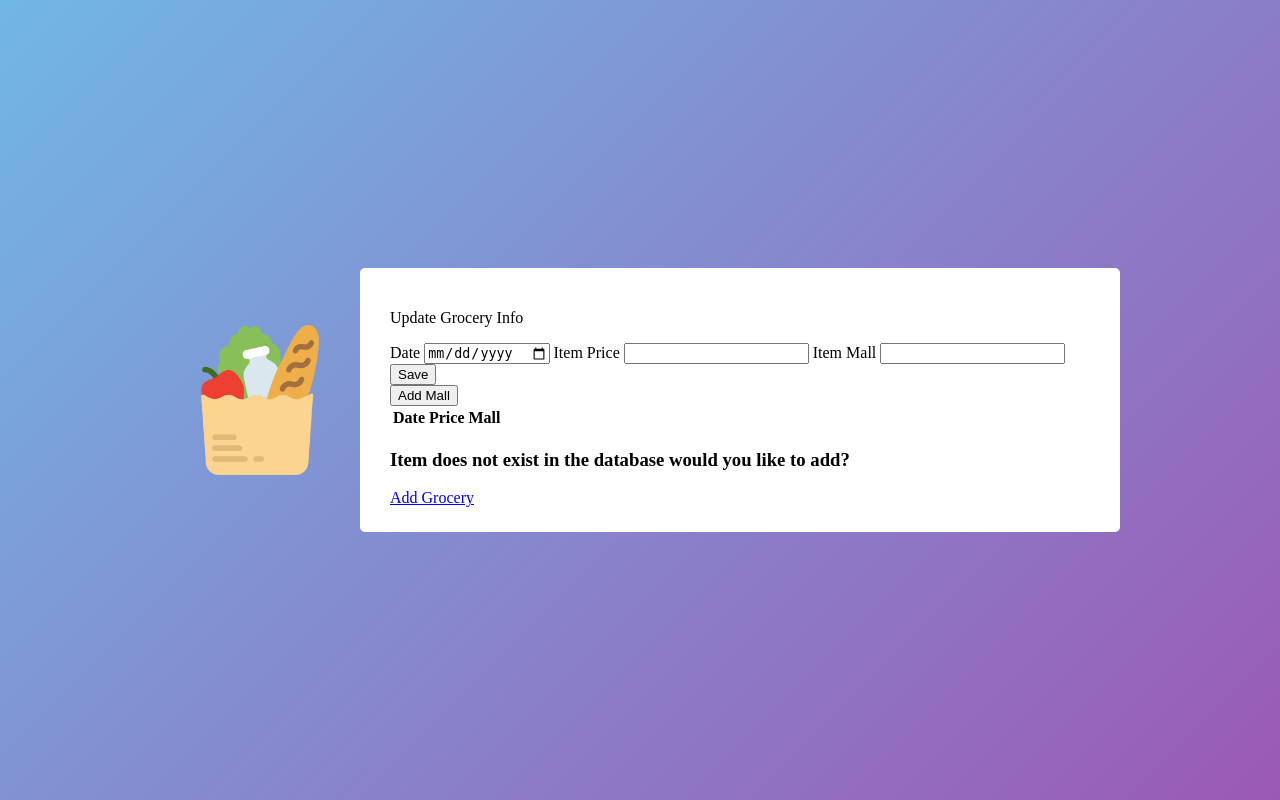
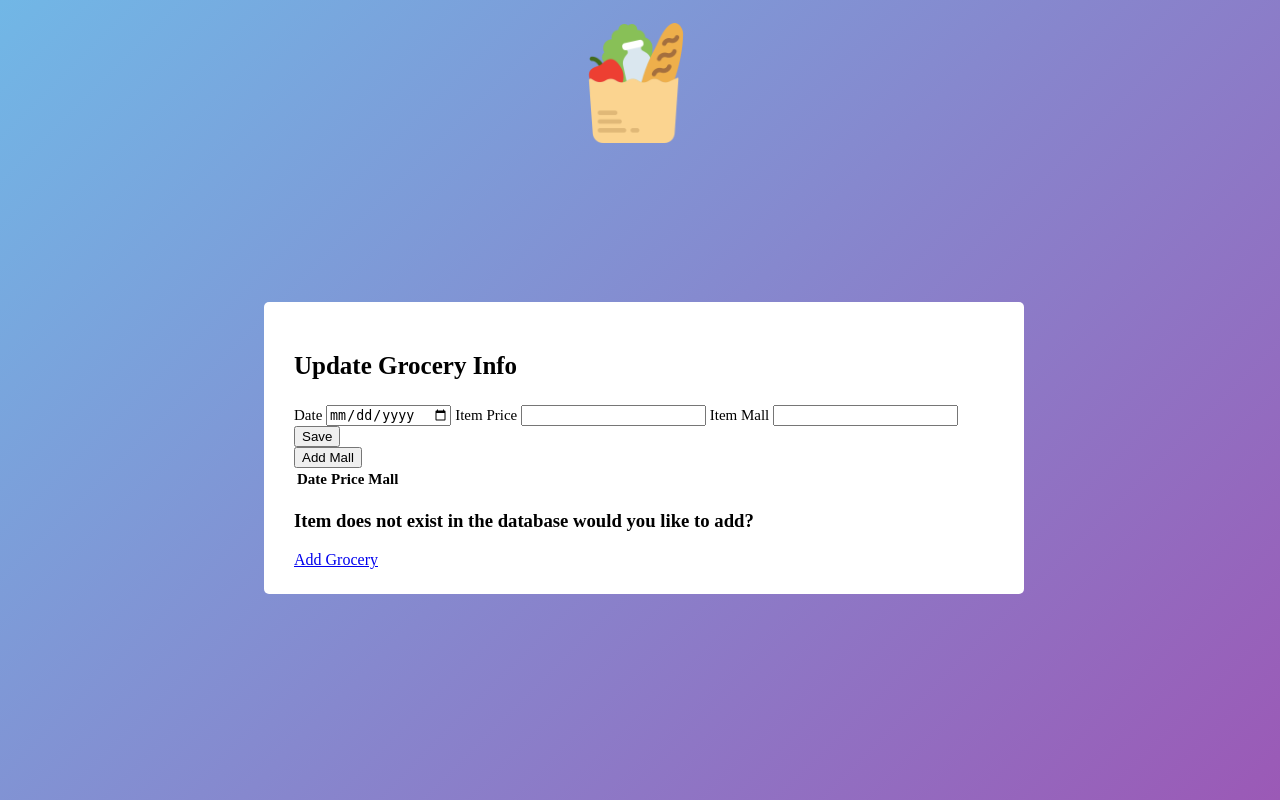
Before and after one commit to samuelomondi22/newgrocery, a Django app: page /search/ in a window 1280 px wide. Run offline with Django 3.2, Linux system fonts and the light colour scheme; data comes from the database, SQL or seed files in the repository; lists and menus that the app fills with data are empty; parts of the project's set-up code (start-up, migrations or seed data) failed here and were passed over; some libraries are stand-ins or nearby versions.

Commit message:
fixed results page a little

```diff
--- a/grocery/app/static/style.css
+++ b/grocery/app/static/style.css
@@ -91,12 +91,13 @@ img {
 }
 
 #results img {
-    width: 150px;
-    height: 150px;
-    padding: 10px;
-    display: flex;
-    justify-content: center;
-    bottom: 195px;
+    width: 120px;
+    height: 120px;
+    padding: 5%;
+    display: block;
+    margin: auto;
+    margin-top: -25px;
+    margin-right: -50%;
 }
 
 .row {
@@ -105,4 +106,15 @@ img {
     padding: 25px 30px;
     background: #fff;
     border-radius: 5px;
+    margin-bottom: -10%;
+    margin-right: 10%;
 }
+
+.col-s6 {
+    font-size: 15px;
+}
+
+.update {
+    font-size: 25px;
+    font-weight: bold;
+}
--- a/grocery/app/templates/search_results.html
+++ b/grocery/app/templates/search_results.html
@@ -5,15 +5,15 @@
 <body id="results">
   <div class="row">
     <div class="col-s6">
-      <p>Update Grocery Info</p>
+      <p class="update">Update Grocery Info</p>
        <form method="post"> {% csrf_token %}
-        <label for="">Date</label>
+        <label class="date" for="">Date</label>
         <input type="date" class="datepicker" name="date">
-        <label for="">Item Price</label>
+        <label class="price" for="">Item Price</label>
         <input type="text" value="" name="item_price">
-        <label for="">Item Mall</label>
+        <label class="mall" for="">Item Mall</label>
         <input type="text" value="" name="item_mall">
-        <input type="submit" value="Save" name="save-mall">
+        <input class="save" type="submit" value="Save" name="save-mall">
         </form>
       <input type="submit" value="Add Mall" class="btn">
       <table class="stripped">
```
